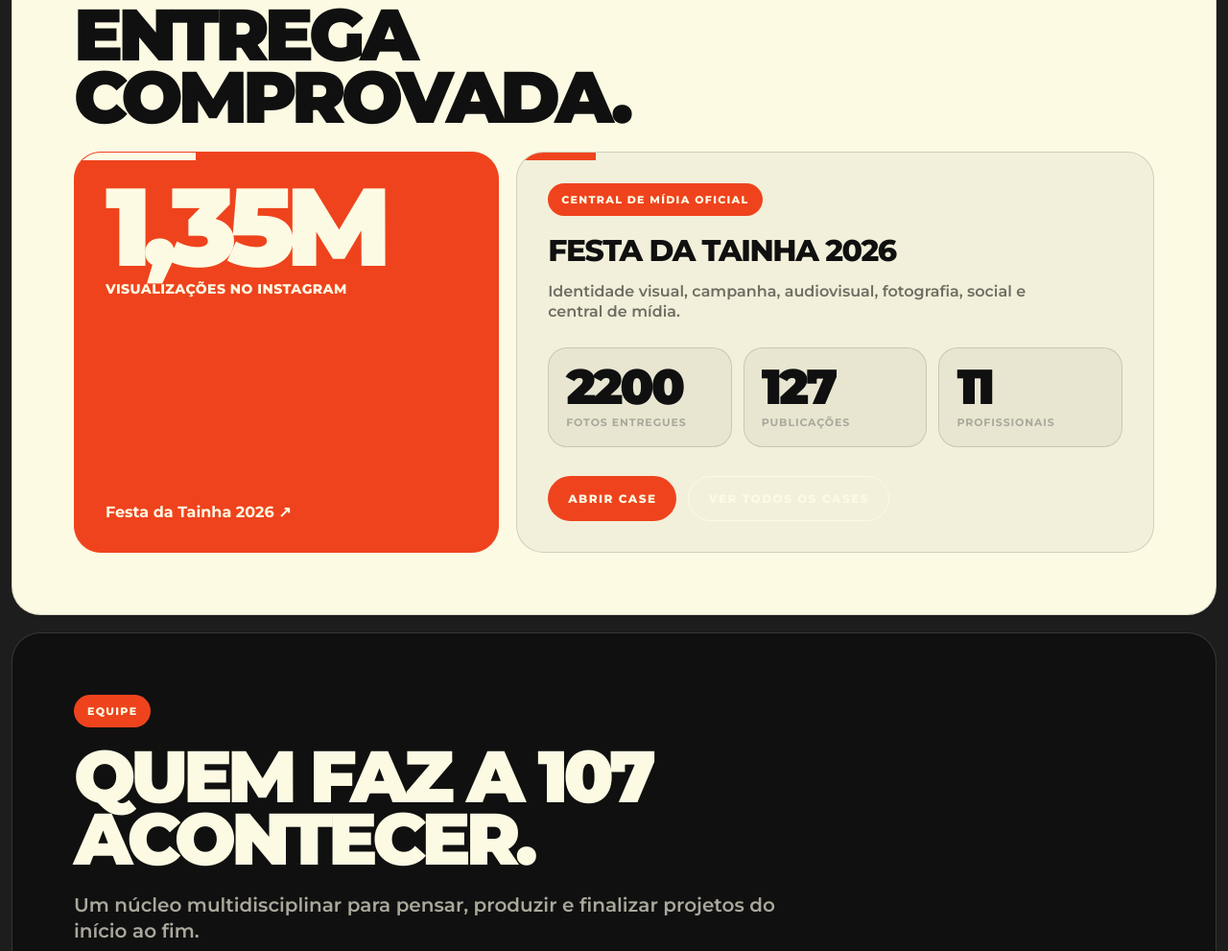
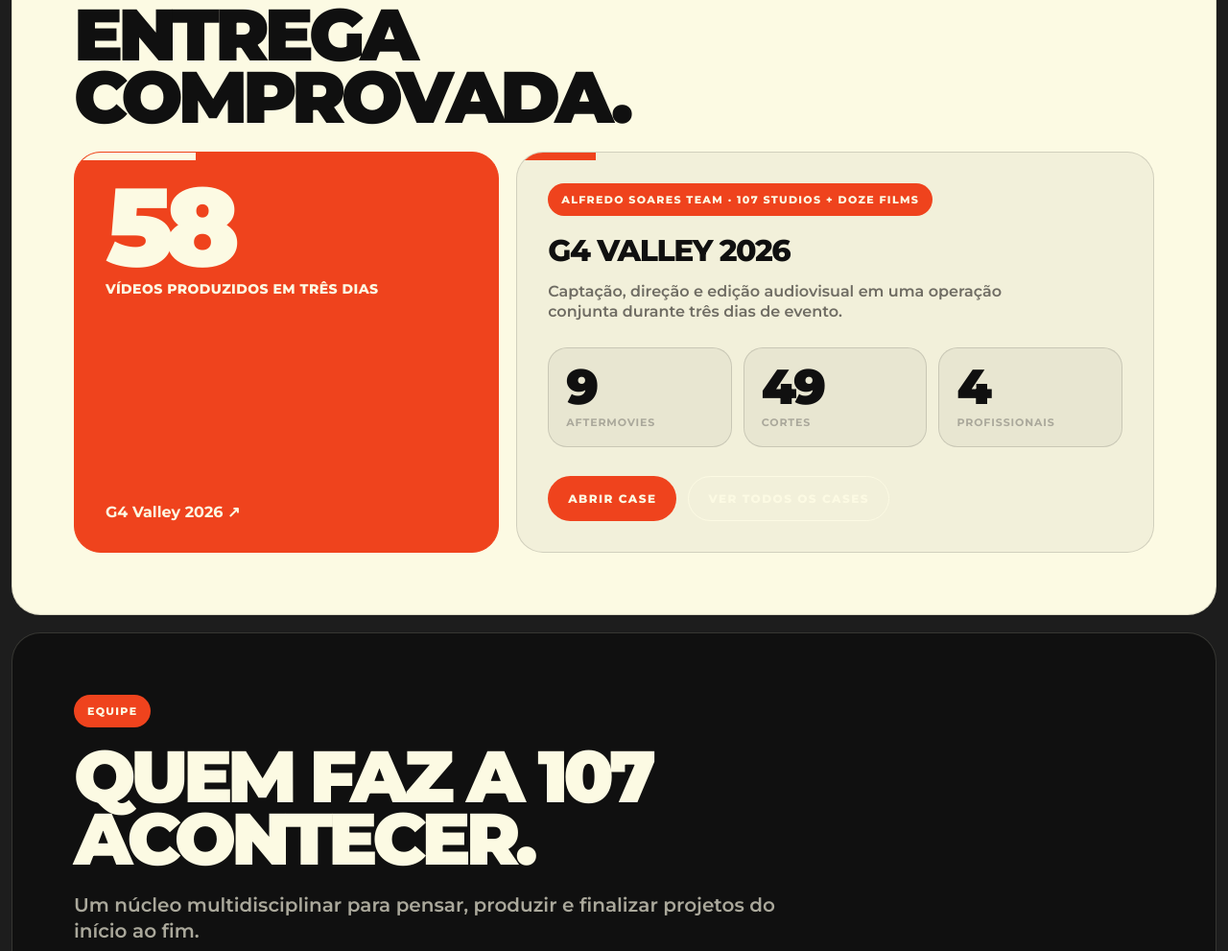
Before and after one commit to nandovent/107std, a plain HTML site: page index.html in a window 1280 px wide. Shown: the part 2007-2998 px from the top of the page at 96% size. Drawn offline with Linux system fonts and the light colour scheme.

Commit message:
feat: destacar G4 Valley na home e adicionar à página de cases
* chore: verify deployment permissions

* chore: remove temporary deployment permission check

* feat: add G4 Valley 2026 card to cases listing

* feat: feature G4 Valley 2026 on homepage

```diff
--- a/index.html
+++ b/index.html
@@ -35,29 +35,29 @@
   <h2 class="title">Entrega comprovada.</h2>
 
   <div class="case-summary">
-    <a class="card case-metric" href="cases/festa-da-tainha-2026/">
+    <a class="card case-metric" href="cases/g4-valley-alfredo-soares-2026/">
       <div>
-        <div class="metric">1,35M</div>
-        <span class="label">Visualizações no Instagram</span>
+        <div class="metric">58</div>
+        <span class="label">Vídeos produzidos em três dias</span>
       </div>
-      <strong>Festa da Tainha 2026 ↗</strong>
+      <strong>G4 Valley 2026 ↗</strong>
     </a>
 
     <article class="card case-details">
       <div>
-        <span class="kicker">Central de mídia oficial</span>
-        <h3 style="margin-top:22px">Festa da Tainha 2026</h3>
-        <p>Identidade visual, campanha, audiovisual, fotografia, social e central de mídia.</p>
+        <span class="kicker">Alfredo Soares Team · 107 Studios + Doze Films</span>
+        <h3 style="margin-top:22px">G4 Valley 2026</h3>
+        <p>Captação, direção e edição audiovisual em uma operação conjunta durante três dias de evento.</p>
       </div>
 
       <div class="case-stats">
-        <div class="case-stat"><strong>2200</strong><span>Fotos entregues</span></div>
-        <div class="case-stat"><strong>127</strong><span>Publicações</span></div>
-        <div class="case-stat"><strong>11</strong><span>Profissionais</span></div>
+        <div class="case-stat"><strong>9</strong><span>Aftermovies</span></div>
+        <div class="case-stat"><strong>49</strong><span>Cortes</span></div>
+        <div class="case-stat"><strong>4</strong><span>Profissionais</span></div>
       </div>
 
       <div class="button-row">
-        <a class="button" href="cases/festa-da-tainha-2026/">Abrir case</a>
+        <a class="button" href="cases/g4-valley-alfredo-soares-2026/">Abrir case</a>
         <a class="button ghost" href="cases/">Ver todos os cases</a>
       </div>
     </article>
```
Also changed, not shown: cases/index.html (+13 -0 lines).
